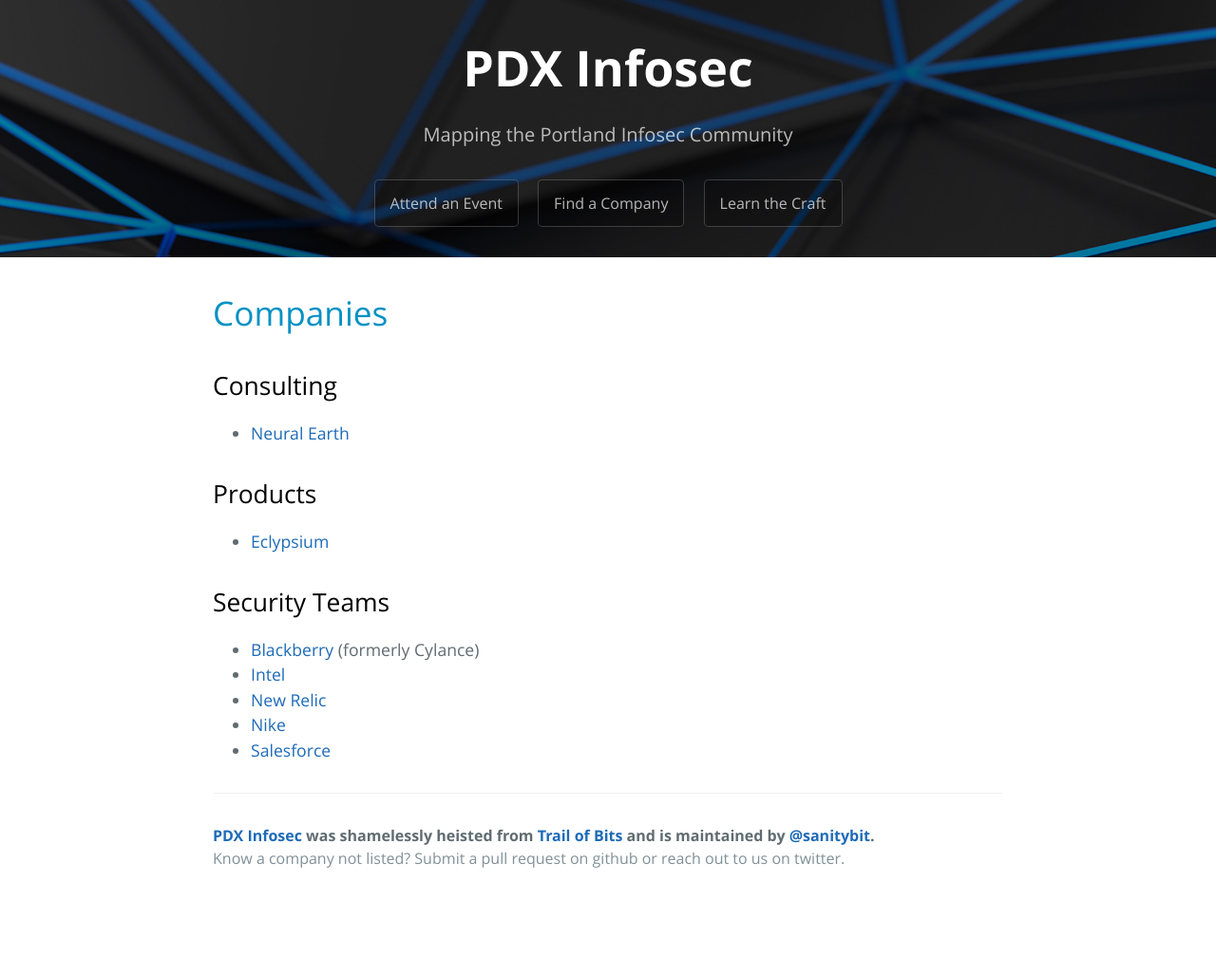
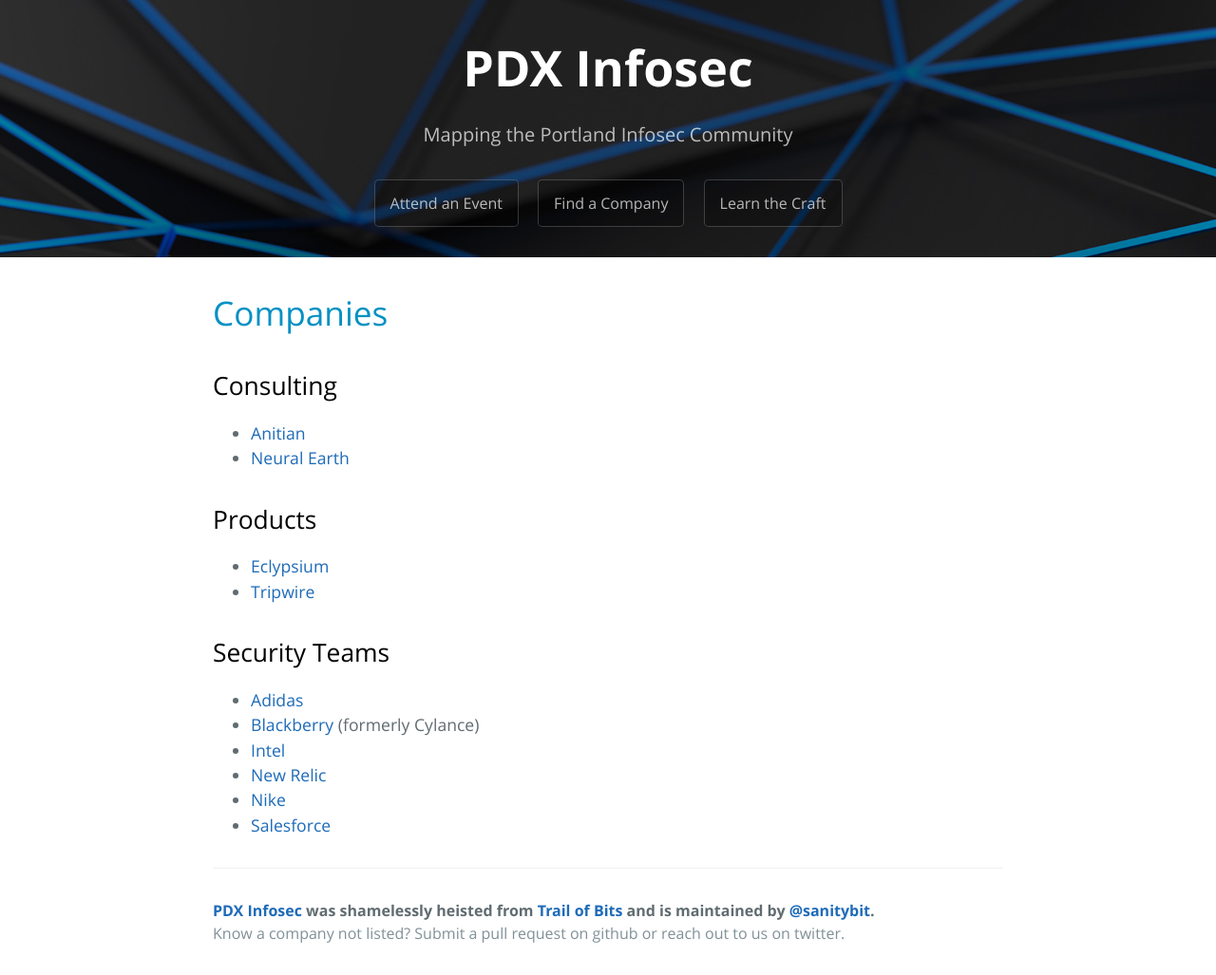
Before and after one commit to sanitybit/pdx-infosec, a Jekyll site: the page built from companies.md, in a window 1280 px wide. Shown: the whole page at 95% size. Built offline with Jekyll 4.4.1, drawn with Linux system fonts in a browser that asks for light colours; our own code applies the rules of GitHub Pages for plain Markdown files; before the commit the page ends 948 px from its top, so only the background shows below that.

Commit message:
Company Additions

```diff
--- a/companies.md
+++ b/companies.md
@@ -7,12 +7,15 @@ permalink: /companies/
 # Companies
 
 ## Consulting
+* [Anitian](https://www.anitian.com)
 * [Neural Earth](https://www.neuralearth.io/)
 
 ## Products
 * [Eclypsium](https://eclypsium.com/)
+* [Tripwire](https://tripwire.com)
 
 ## Security Teams
+* [Adidas](https://adidas.com)
 * [Blackberry](https://www.cylance.com/en-us/index.html) (formerly Cylance)
 * [Intel](https://www.intel.com/content/www/us/en/homepage.html)
 * [New Relic](https://www.newrelic.com)
```
